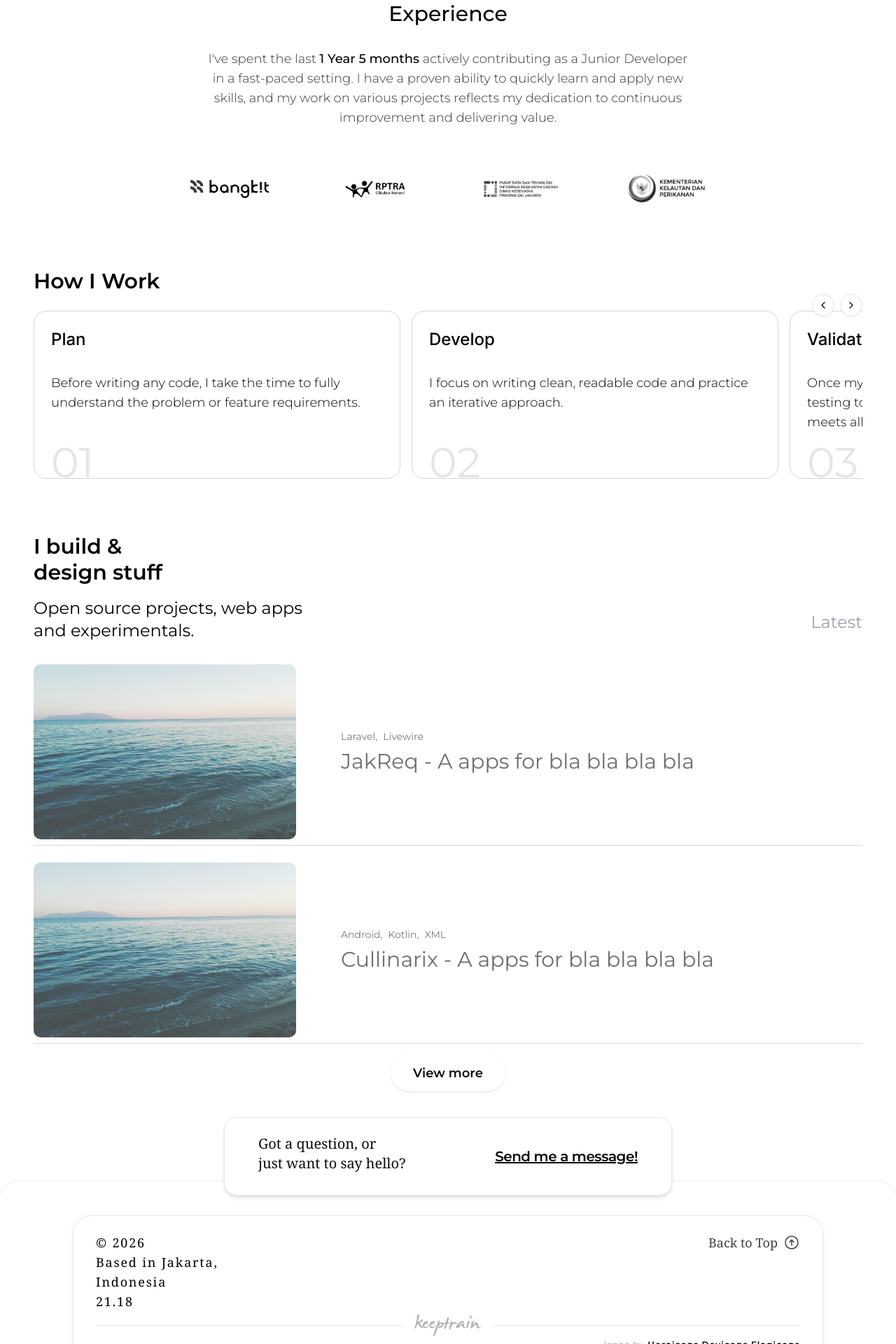
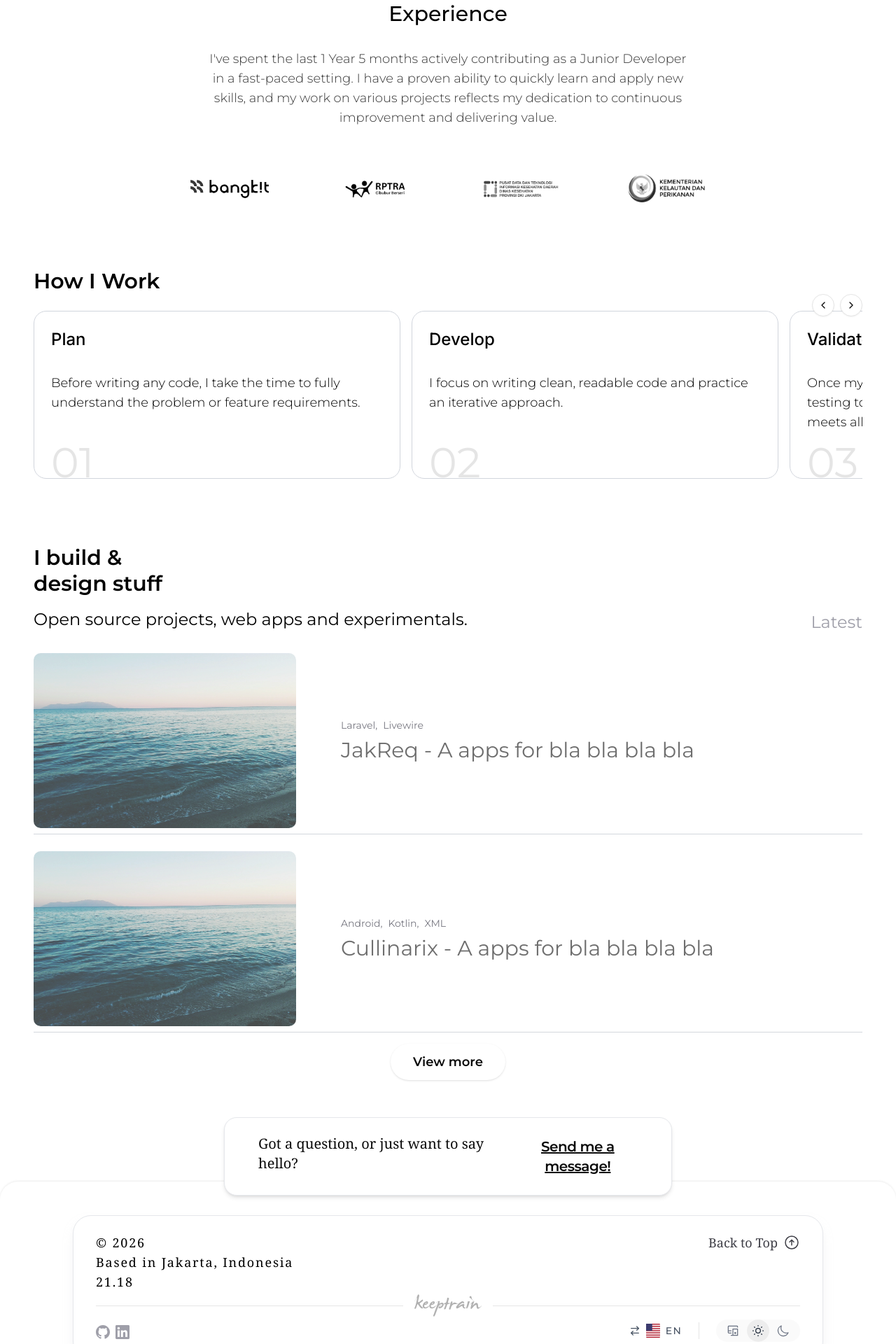
Before and after one commit to keeptrain/portfolio-vercel, a Next.js app: page /en in a window 1280 px wide. Shown: the part 880-2800 px from the top of the page at 70% size. Built offline with nearby package versions, Linux system fonts and the light colour scheme.

Commit message:
feat: integrate i18n into components and landing pages

```diff
--- a/src/components/Footer.tsx
+++ b/src/components/Footer.tsx
@@ -1,10 +1,17 @@
+"use client";
+
 import React from "react";
 import Image from "next/image";
 import Link from "next/link";
 import { ArrowUp } from "@/components/icons/HeroIcons";
 import { ArrowUpRight } from "@/components/icons/HandyArrows";
+import ThemeSwitcher from "@/components/ui/button/ThemeSwitcher";
+import LanguageSwitcher from "@/components/ui/button/LanguageSwitcher";
+import { useTranslations } from "@/i18n/TranslationContext";
 
 const Footer = () => {
+  const { t } = useTranslations();
+
   const options: Intl.DateTimeFormatOptions = {
     hour: "numeric",
     minute: "numeric",
@@ -19,16 +26,16 @@ const Footer = () => {
     <footer id="footer" className="dark:bg-black">
       {/*Contact Section*/}
       <div className="relative mx-4 h-48 md:mx-0 md:h-32">
-        <div className="absolute top-1/2 left-1/2 flex h-28 w-full -translate-x-1/2 -translate-y-1/2 justify-between gap-4 space-y-2 rounded-2xl border border-gray-200 bg-white px-6 shadow-sm shadow-blue-old/30 md:w-1/2 md:gap-12 md:translate-y-[-25%] md:p-12 md:shadow-md dark:border-none dark:bg-black dark:shadow-blue-old">
-          <h2 className="flex items-center justify-center break-words text-start font-serif text-sm text-blue-grey md:justify-start md:text-xl dark:text-blue-300/80 dark:shadow-blue-old">
-            Got a question, or <br /> just want to say hello?
+        <div className="shadow-blue-old/30 dark:shadow-blue-old absolute top-1/2 left-1/2 flex h-28 w-full -translate-x-1/2 -translate-y-1/2 justify-between gap-4 space-y-2 rounded-2xl border border-gray-200 bg-white px-6 shadow-sm md:w-1/2 md:translate-y-[-25%] md:gap-12 md:p-12 md:shadow-md dark:border-none dark:bg-black">
+          <h2 className="text-blue-grey dark:shadow-blue-old flex items-center justify-center text-start font-serif text-sm break-words md:justify-start md:text-xl dark:text-blue-300/80">
+            {t("footer.contactCta")}
           </h2>
           <Link
             href={"/contact"}
-            className="font-medium-ex flex items-center justify-center rounded-lg px-4 py-3 text-center text-sm tracking-tight text-blue-old md:justify-start md:px-0 md:py-0 md:text-xl dark:text-blue-300/80"
+            className="font-medium-ex text-blue-old flex items-center justify-center rounded-lg px-4 py-3 text-center text-sm tracking-tight md:justify-start md:px-0 md:py-0 md:text-xl dark:text-blue-300/80"
           >
             <span className="hidden underline hover:decoration-wavy md:flex">
-              Send me a message!
+              {t("footer.sendMessage")}
             </span>
             <ArrowUpRight color={"text-blue-old"} />
           </Link>
@@ -44,9 +51,8 @@ const Footer = () => {
                 <span className="gap-2 text-black dark:text-white">
                   &copy; 2026 <br />
                 </span>
-                Based in Jakarta,
-                <span className="flex items-start gap-2">Indonesia</span>
-                {jakartaTime}
+                {t("footer.basedIn")}
+                <span className="flex items-start gap-2">{jakartaTime}</span>
               </div>
 
               <div className="flex gap-8">
@@ -54,7 +60,9 @@ const Footer = () => {
                   href={"#hero"}
                   className="flex items-center gap-2 rounded-lg px-3 py-2 font-serif text-sm text-zinc-700 hover:text-black md:px-0 md:py-0 md:text-lg dark:text-white dark:hover:text-white"
                 >
-                  <span className="hidden md:flex">Back to Top</span>
+                  <span className="hidden md:flex">
+                    {t("footer.backToTop")}
+                  </span>
                   <ArrowUp color={""} />
                 </a>
               </div>
@@ -80,20 +88,12 @@ const Footer = () => {
               <div className="flex font-serif tracking-widest text-black dark:text-white">
                 <SocialLink />
               </div>
-              <div className="hidden flex-col items-end justify-start text-xs font-light tracking-widest text-zinc-500 md:flex dark:text-white">
-                <p>
-                  Icons by
-                  <a
-                    href={"https://heroicons.com/"}
-                    className="font-semibold text-black"
-                  >
-                    {" "}
-                    Heroicons,
-                  </a>
-                  <a className="font-semibold text-black">Devicons,</a>
-                  <a className="font-semibold text-black">Flagicons</a>
-                </p>
-                {/*<p>Design by <a className="text-black font-semibold">me</a> </p>*/}
+              <div className="flex items-center justify-end text-xs font-light tracking-widest text-zinc-500 dark:text-white">
+                <div className="flex items-center gap-2 md:gap-6">
+                  <LanguageSwitcher />
+                  <div className="hidden h-6 w-px bg-black/10 md:block dark:bg-white/30" />
+                  <ThemeSwitcher />
+                </div>
               </div>
             </div>
           </div>
--- a/src/components/icons/FlagIcons.jsx
+++ b/src/components/icons/FlagIcons.jsx
@@ -1,9 +1,9 @@
-export const IndonesiaFlag = ({ color }) => {
+export const IndonesiaFlag = ({ className = "size-6" }) => {
   return (
     <svg
       xmlns="http://www.w3.org/2000/svg"
       viewBox="0 0 32 32"
-      className="size-6"
+      className={className}
     >
       <path
         d="M31,8c0-2.209-1.791-4-4-4H5c-2.209,0-4,1.791-4,4v9H31V8Z"
@@ -25,3 +25,17 @@ export const IndonesiaFlag = ({ color }) => {
     </svg>
   );
 };
+
+export const USFlag = ({ className = "size-6" }) => {
+  return (
+    <svg
+      xmlns="http://www.w3.org/2000/svg"
+      viewBox="0 0 32 32"
+      className={className}
+    >
+      <rect width="32" height="32" rx="2" fill="#b22234" />
+      <path d="M0,2.46H32V4.92H0ZM0,7.38H32V9.84H0ZM0,12.3H32V14.76H0ZM0,17.22H32V19.68H0ZM0,22.14H32V24.6H0ZM0,27.06H32V29.52H0Z" fill="#fff" />
+      <rect width="14" height="16" fill="#3c3b6e" />
+    </svg>
+  );
+};
--- a/src/components/ui/button/LanguageSwitcher.tsx
+++ b/src/components/ui/button/LanguageSwitcher.tsx
@@ -1,25 +1,39 @@
 "use client";
 
+import { ArrowRightLeft } from "lucide-react";
 import Link from "next/link";
 import { usePathname } from "next/navigation";
+import { IndonesiaFlag, USFlag } from "@/components/icons/FlagIcons";
 
-const locales = ["en", "id"];
+const locales = ["en", "id"] as const;
 
-export default function LanguageSwitcher({ currentLocale }: { currentLocale: string }) {
+export default function LanguageSwitcher({
+  currentLocale,
+}: {
+  currentLocale?: string;
+}) {
   const pathname = usePathname();
 
-  const switchLocale = locales.find((l) => l !== currentLocale);
+  // Auto-detect locale from pathname if not provided
+  const detectedLocale = currentLocale || (pathname.split('/')[1] as typeof locales[number]) || 'en';
+
+  const switchLocale = locales.find((l) => l !== detectedLocale);
   if (!switchLocale) return null;
 
-  const newPathname = pathname.replace(`/${currentLocale}`, `/${switchLocale}`);
+  const newPathname = pathname.replace(`/${detectedLocale}`, `/${switchLocale}`);
+  const isEn = detectedLocale === "en";
 
   return (
     <Link
       href={newPathname}
-      className="min-w-[40px] rounded-full p-2 text-sm font-medium text-gray-600 shadow-sm transition-colors duration-200 hover:text-primary-600 dark:bg-gray-800 dark:text-gray-400 dark:hover:text-primary-400"
+      scroll={false}
+      prefetch={false}
+      className="inline-flex items-center gap-2 text-sm font-medium text-gray-600 transition-colors duration-200 hover:text-black dark:text-gray-400 dark:hover:text-white"
       aria-label={`Switch to ${switchLocale}`}
     >
-      {switchLocale.toUpperCase()}
+      <ArrowRightLeft className="h-4 w-4" />
+      {isEn ? <USFlag className="size-5" /> : <IndonesiaFlag className="size-5" />}
+      <span>{detectedLocale.toUpperCase()}</span>
     </Link>
   );
 }
--- a/src/features/landing/LandingPage.tsx
+++ b/src/features/landing/LandingPage.tsx
@@ -1,16 +1,20 @@
+import { Locale } from "@/i18n/locales";
+import { getTranslations } from "@/i18n/getTranslations";
 import About from "./components/About";
 import Hero from "./components/Hero";
 import IBuildStuff from "./components/IBuildStuff";
 
 interface LandingPageProps {
-  locale: string;
+  locale: Locale;
 }
 
 export default function LandingPage({ locale }: LandingPageProps) {
+  const t = getTranslations(locale);
+
   return (
     <>
-      <Hero />
-      <About />
+      <Hero t={t} locale={locale} />
+      <About t={t} />
       <IBuildStuff locale={locale} />
     </>
   );
--- a/src/features/landing/components/About.tsx
+++ b/src/features/landing/components/About.tsx
@@ -2,7 +2,13 @@ import SectionContainer from "@/components/_/SectionContainer";
 import Image from "next/image";
 import HowIWork from "./HowIWork";
 
-const About = () => {
+interface AboutProps {
+  t: (key: string) => string;
+}
+
+const About = ({ t }: AboutProps) => {
+  const duration = "1 Year 5 months";
+
   return (
     <section id="about" className="md:min-h-screen">
       <div className="grid grid-rows-1 gap-12 md:h-screen lg:grid-rows-2">
@@ -10,18 +16,11 @@ const About = () => {
           <SectionContainer>
             <div className="flex flex-col justify-center space-y-4 md:items-center md:space-y-8">
               <h1 className="text-xl font-medium text-black md:text-3xl dark:text-white">
-                Experience
+                {t("about.title")}
               </h1>
               <div className="max-w-prose">
                 <p className="text-sm font-light text-black/80 md:text-center md:text-lg dark:text-white/80">
-                  I&#39;ve spent the last{" "}
-                  <span className="font-medium text-black dark:text-white">
-                    1 Year 5 months
-                  </span>{" "}
-                  actively contributing as a Junior Developer in a fast-paced
-                  setting. I have a proven ability to quickly learn and apply
-                  new skills, and my work on various projects reflects my
-                  dedication to continuous improvement and delivering value.
+                  {t("about.description").replace("{duration}", duration)}
                 </p>
               </div>
               <TechStack />
@@ -31,7 +30,7 @@ const About = () => {
         <div className="col-span-1 items-center justify-center">
           <SectionContainer>
             <h1 className="text-xl font-medium-ex text-black md:text-3xl dark:text-white">
-              How I Work
+              {t("about.howIWork")}
             </h1>
             <HowIWork />
           </SectionContainer>
--- a/src/features/landing/components/IBuildStuff.tsx
+++ b/src/features/landing/components/IBuildStuff.tsx
@@ -4,6 +4,8 @@ import SectionContainer from "@/components/_/SectionContainer";
 import Link from "next/link";
 import ProjectAdapter from "@/components/shared/ProjectAdapter";
 import FilterLatestButton from "./button/FilterLatestButton";
+import { useTranslations } from "@/i18n/TranslationContext";
+import { Locale } from "@/i18n/locales";
 
 type ProjectItem = {
   links: string;
@@ -28,23 +30,25 @@ const projectData: ProjectItem[] = [
 ];
 
 interface IBuildStuffProps {
-  locale: string;
+  locale: Locale;
 }
 
 const IBuildStuff = ({ locale }: IBuildStuffProps) => {
+  const { t } = useTranslations();
+
   return (
     <section id="projects-blogs" className="mt-12 md:mt-0 md:min-h-screen">
       <SectionContainer>
         <div className="flex items-center md:h-screen">
           <div className="w-full space-y-2 md:space-y-4">
             <h1 className="font-medium-ex text-2xl leading-tight text-black md:text-3xl dark:text-white">
-              I build &
+              {t("projects.title")}
               <br />
-              design stuff
+              {t("projects.subtitle")}
             </h1>
             <div className="flex flex-col space-y-2 md:flex-row md:justify-between">
               <p className="text-sm text-black md:text-2xl dark:text-white/80">
-                Open source projects, web apps <br /> and experimentals.
+                {t("projects.description")}
               </p>
               <FilterLatestButton />
             </div>
@@ -66,7 +70,7 @@ const IBuildStuff = ({ locale }: IBuildStuffProps) => {
                 href={`/${locale}/projects`}
                 className="font-medium-ex rounded-4xl bg-white px-4 py-2 text-sm shadow-sm md:px-8 md:py-3 md:text-lg dark:bg-zinc-900 dark:text-white"
               >
-                View more
+                {t("projects.viewMore")}
               </Link>
             </div>
           </div>
```
Also changed, not shown: src/components/NavBar.tsx (+39 -25 lines), src/features/landing/components/Hero.tsx (+13 -7 lines).
